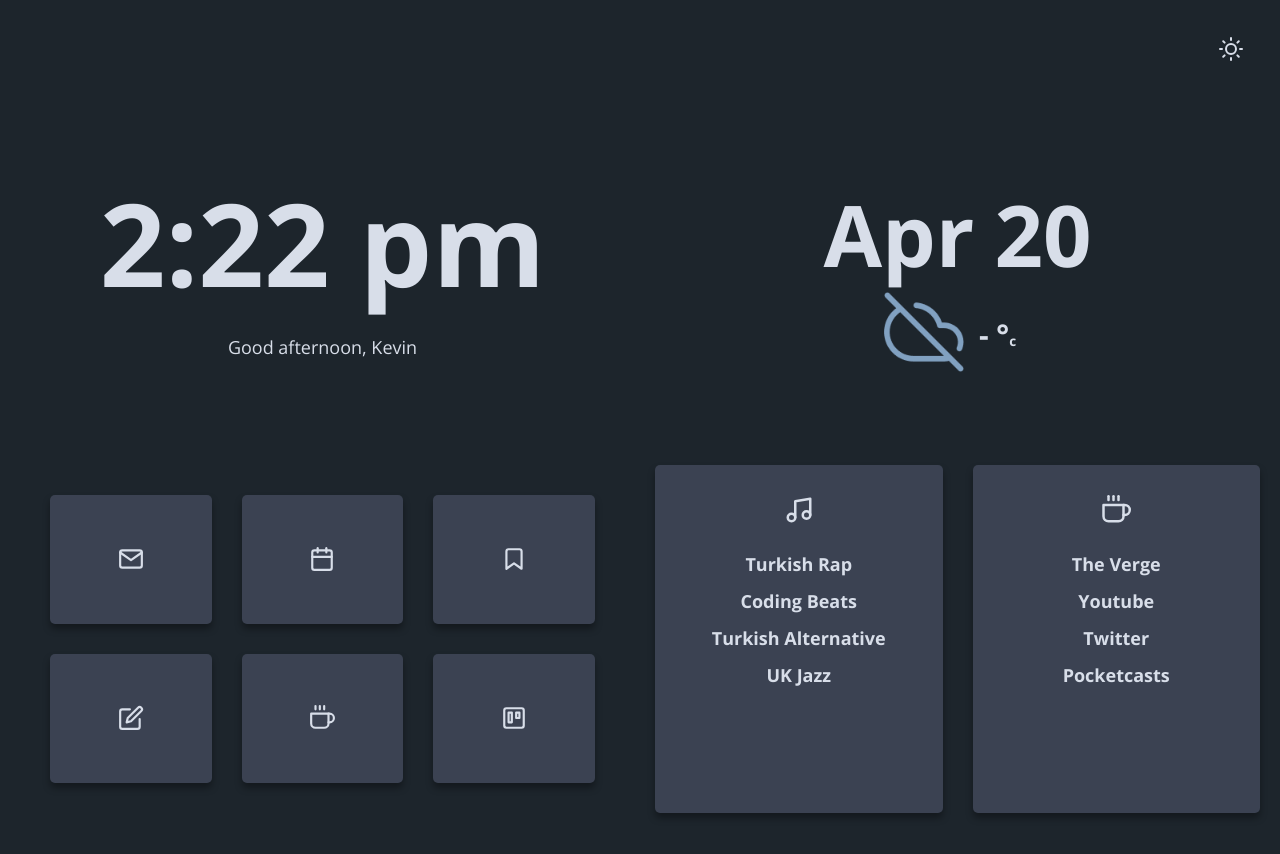
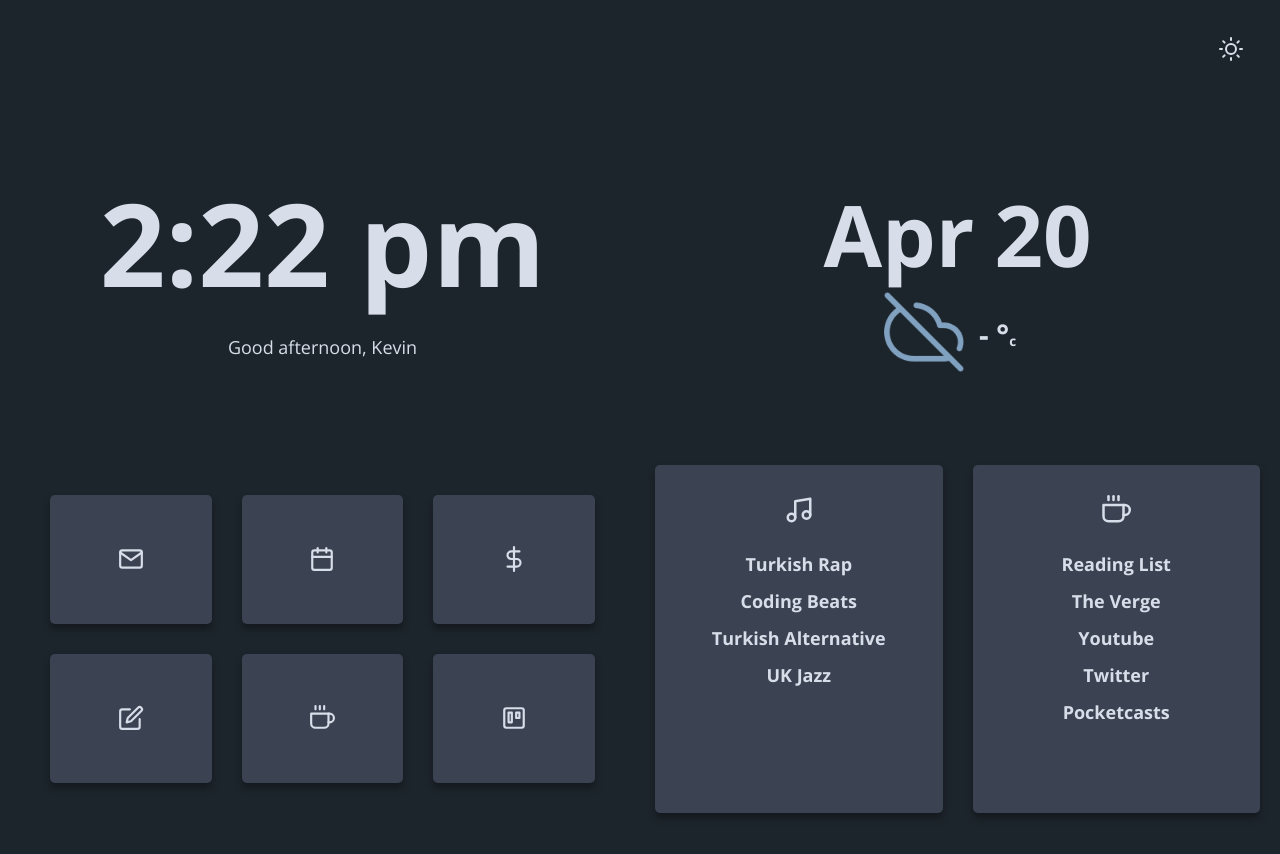
Before and after one commit to kcole93/kcole93.github.io, a Jekyll site: the page bento/index.html, which Jekyll copies as it is, in a window 1280 px wide. Shown: the top 854 px of the page. Built offline with Jekyll 4.4.1, drawn with Linux system fonts in a browser that asks for light colours.

Commit message:
Added Investments to Quick Card

```diff
--- a/bento/index.html
+++ b/bento/index.html
@@ -62,10 +62,10 @@
 
                 <a
                     target="_self"
-                    href="https://airtable.com/tbl4YS6u3z8Qp9iK4/viwYs0q4gzPWcjvg1?blocks=hide"
+                    href="https://airtable.com/tblyC8sqk5D4566aW/viwd43HuVaP0KoMAD?blocks=bipZ7CdTkFyZlDvJv"
                     class="qlink__link qlink__link-5"
                 >
-                    <i class="qlink__icon" data-feather="bookmark"></i>
+                    <i class="qlink__icon" data-feather="dollar-sign"></i>
                 </a>
 
                 <a
@@ -116,6 +116,12 @@
             <div class="card qlist qlist__2">
                 <i class="qlist__head" data-feather="coffee"></i>
                 <a
+                    href="https://airtable.com/tbl4YS6u3z8Qp9iK4/viwYs0q4gzPWcjvg1?blocks=hide"
+                    target="_self"
+                    class="qlist__link"
+                >Reading List</a
+                >
+                <a
                     href="https://theverge.com/"
                     target="_self"
                     class="qlist__link"
```
